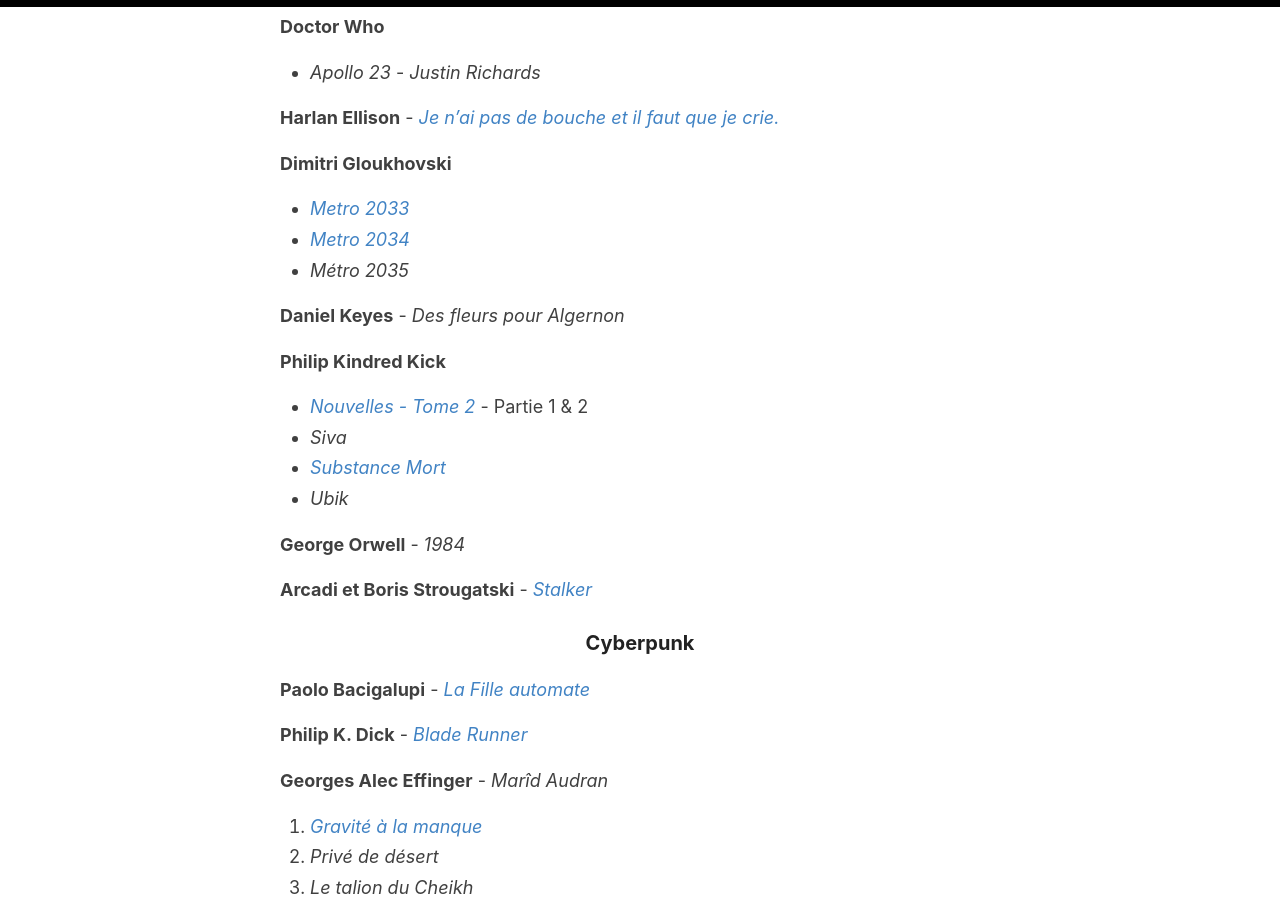
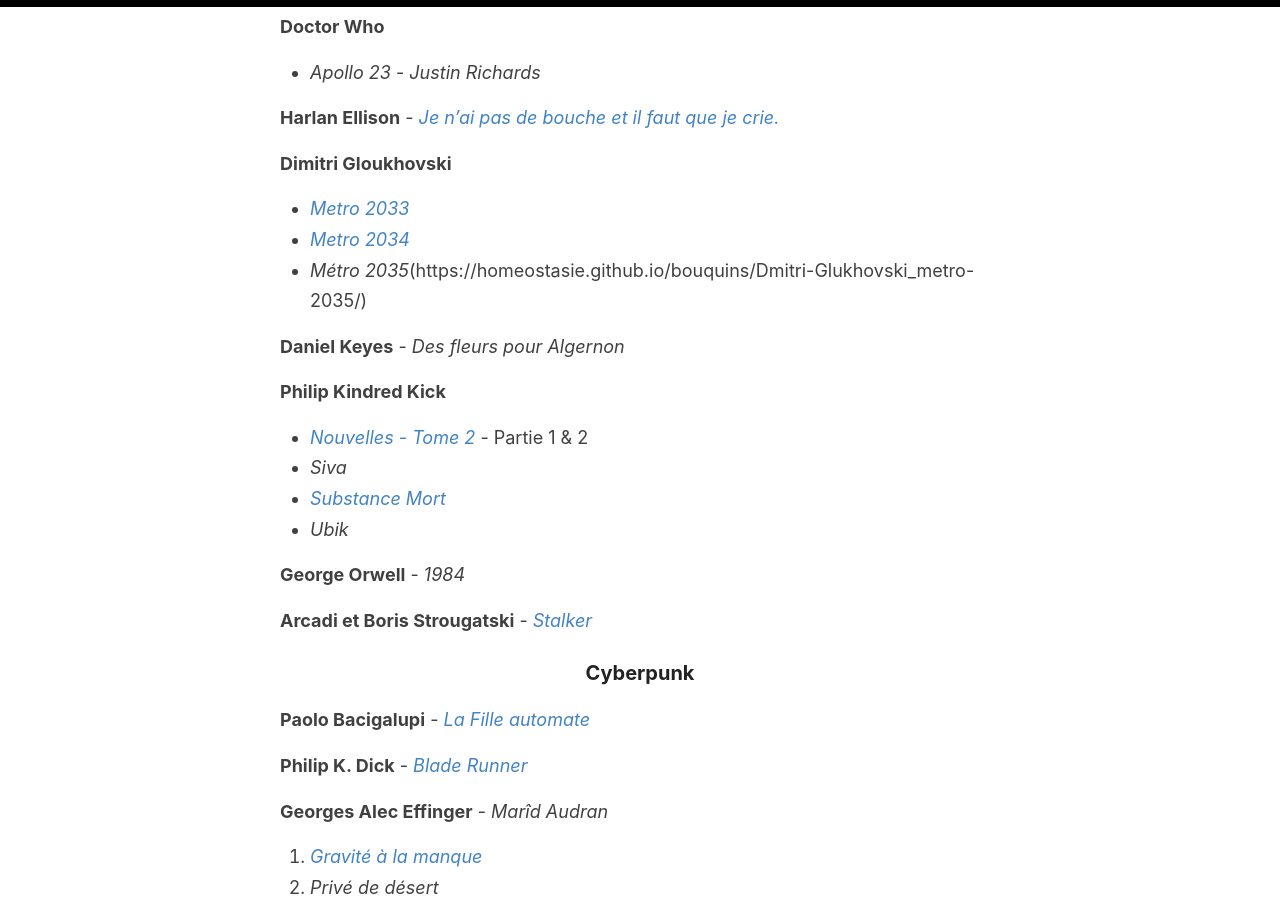
Before and after one commit to homeostasie/bouquins, a Jekyll site: the page built from _pages/lectures.md, in a window 1280 px wide and 900 px high, scrolled down 3554 px. Built offline with Jekyll 4.4.1, drawn with Linux system fonts in a browser that asks for light colours; some of the changed lines change nothing that is shown.

Commit message:
maj page lecture avec metro 2035

```diff
--- a/_pages/lectures.md
+++ b/_pages/lectures.md
@@ -140,7 +140,7 @@
 
 * [*Metro 2033*](https://homeostasie.github.io/bouquins/Dmitri-Glukhovski_metro-2033/)
 * [*Metro 2034*](https://homeostasie.github.io/bouquins/Dmitri-Glukhovski_metro-2034/)
-* *Métro 2035*
+* *Métro 2035*(https://homeostasie.github.io/bouquins/Dmitri-Glukhovski_metro-2035/)
 
 **Daniel Keyes** - *Des fleurs pour Algernon*
 
```
